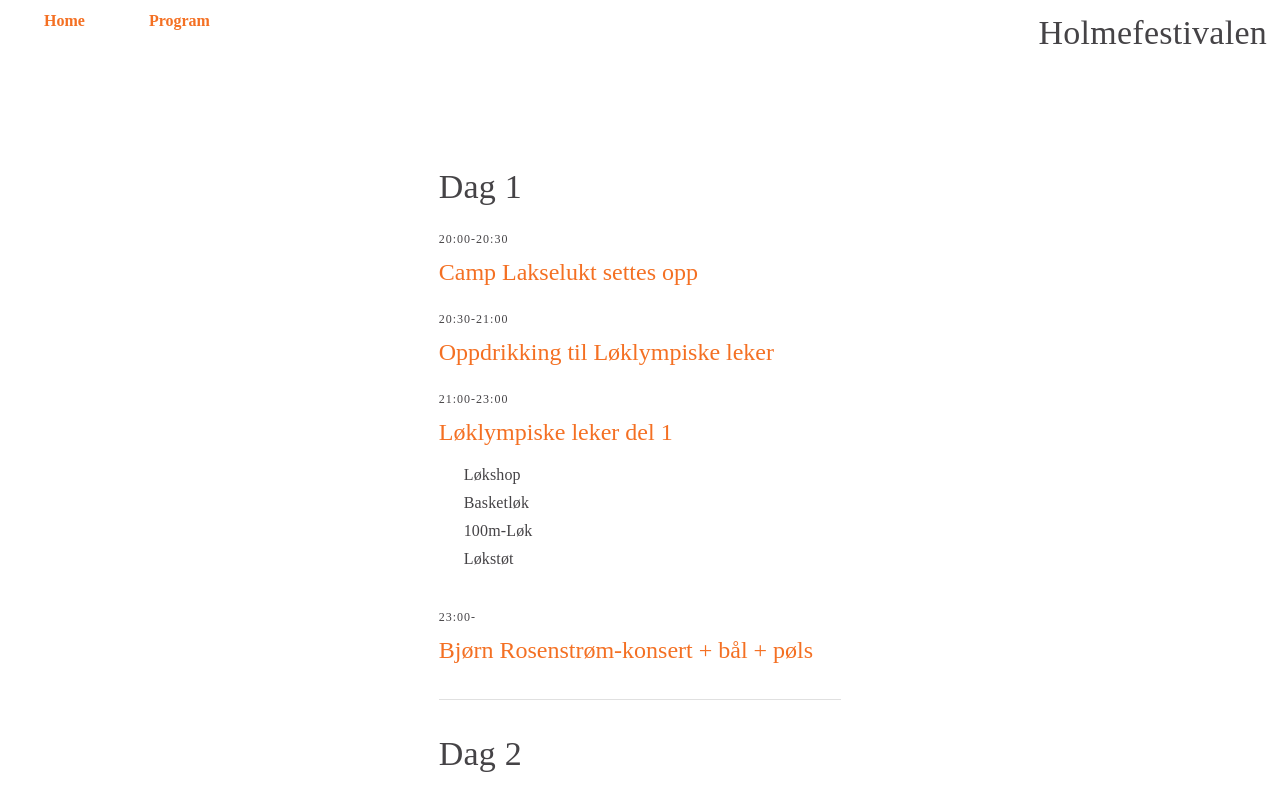
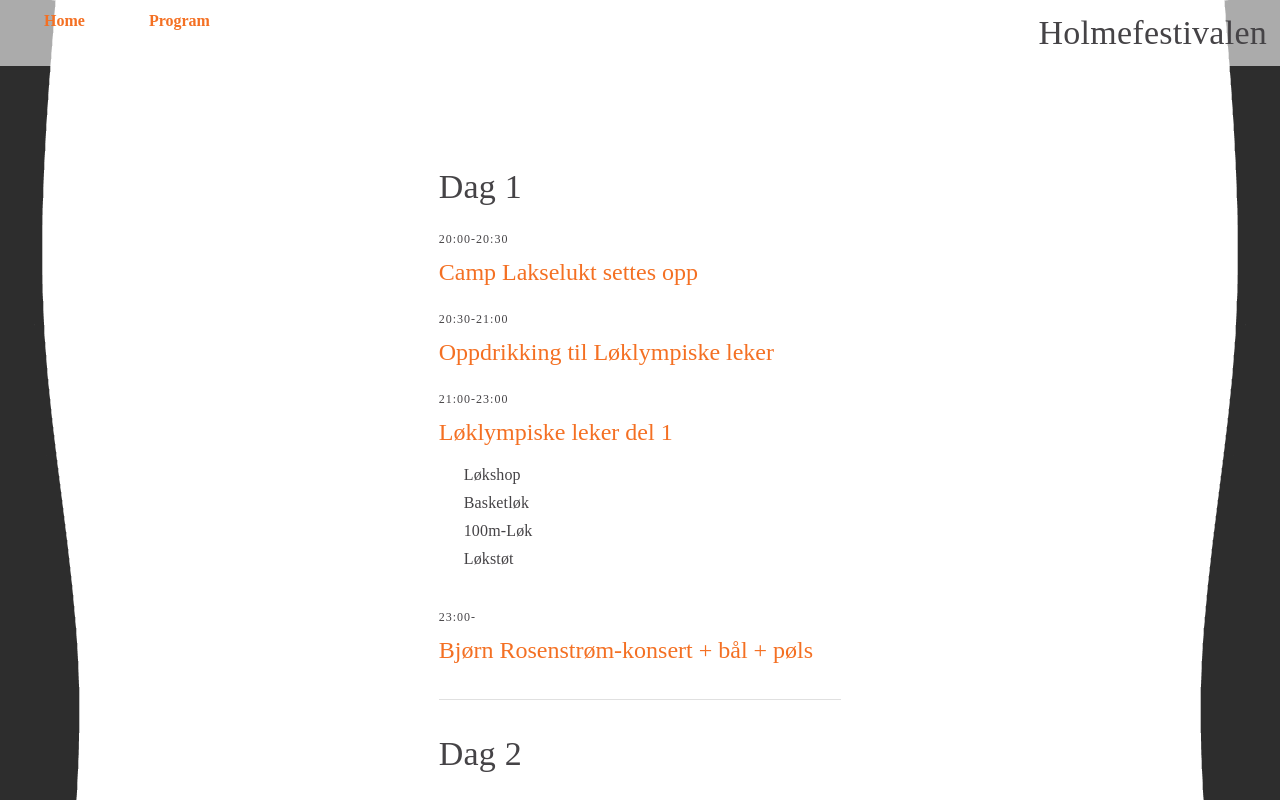
Before and after one commit to markusranda/holmefestivalen, a React (Create React App) app: page /program in a window 1280 px wide. Shown: the top 800 px of the page. Built offline with nearby package versions, Linux system fonts and the light colour scheme; a web font is replaced by a local one.

Commit message:
Styled program-page

```diff
--- a/src/components/screens/ProgramScreen.jsx
+++ b/src/components/screens/ProgramScreen.jsx
@@ -3,14 +3,35 @@ import PageContainer from "../PageContainer";
 import { List, Typography, Divider } from "@material-ui/core";
 import styled from "styled-components";
 import { d_two, d_one } from "../../data/program";
+import { useEffect } from "react";
+import { useState } from "react";
 
 const ProgramScreen = () => {
+  const [height, setHeight] = useState(0);
+
+  useEffect(() => {
+    var body = document.body,
+      html = document.documentElement;
+
+    setHeight(
+      Math.max(
+        body.scrollHeight,
+        body.offsetHeight,
+        html.clientHeight,
+        html.scrollHeight,
+        html.offsetHeight
+      )
+    );
+
+    console.log(height);
+  }, [height]);
+
   const renderEvents = (events) => {
     return (
       <EventList>
         {events.map((obj) => {
           return (
-            <Typography variant="subtitle1" color="primary">
+            <Typography key={obj.id} variant="subtitle1" color="primary">
               {obj.text}
             </Typography>
           );
@@ -19,7 +40,9 @@ const ProgramScreen = () => {
     );
   };
   return (
-    <PageContainer>
+    <React.Fragment>
+      <PageContainer id="pageContainer">
+        <LeftBgImage height={height} />
         <TurboList>
           {d_one.map((obj) => {
             return (
@@ -49,11 +72,47 @@ const ProgramScreen = () => {
             );
           })}
         </TurboList>
+        <RightBgImage height={height} />
       </PageContainer>
+    </React.Fragment>
   );
 };
 
 export default ProgramScreen;
+
+const LeftBgImage = styled.div`
+  min-width: 150px;
+  height: ${(props) => (props.height ? props.height + "px" : "100vh")};
+  background-image: url(build/bg_left.png);
+  position: absolute;
+  left: 0;
+  top: 0;
+  bottom: 0;
+  overflow: hidden;
+  z-index: -1;
+  background-repeat: repeat-y;
+  @media only screen and (max-width: 700px) {
+    display: none;
+  }
+`;
+
+const RightBgImage = styled.div`
+  min-width: 150px;
+  height: ${(props) => (props.height ? props.height + "px" : "100vh")};
+  background-image: url(build/bg_left.png);
+  position: absolute;
+  right: 0;
+  top: 0;
+  bottom: 0;
+  overflow: hidden;
+  z-index: -1;
+  background-repeat: repeat-y;
+  -webkit-transform: scaleX(-1);
+  transform: scaleX(-1);
+  @media only screen and (max-width: 700px) {
+    display: none;
+  }
+`;
 
 const EventList = styled(List)`
   margin-left: 25px;
```
Also changed, not shown: public/bg_left.png (added). Lines whose indentation alone changed are shown as unchanged.
